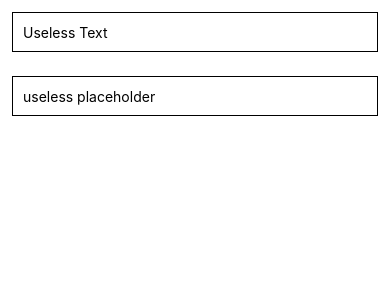
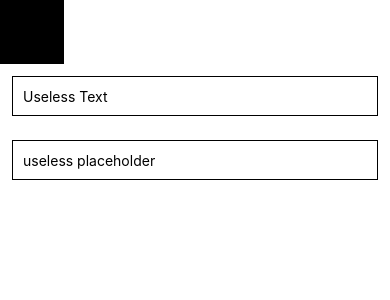
Before and after one commit to KimEunA97/KDT-2-Project-C-10, a React Native app in the folder PillGood/: screen / in a window 390 px wide. Shown: the top 300 px of the page. Built offline with nearby package versions, Linux system fonts and the light colour scheme.

Commit message:
statusBar 태그를 사용하면 상태바 부분부터 렌더링하는 모양이다.

```diff
--- a/PillGood/App.js
+++ b/PillGood/App.js
@@ -12,6 +12,8 @@ export default function App() {
   return (
 
     <View>
+      <Box></Box>
+
       <TextInputExample/>
     </View>
 
--- a/PillGood/componant/Box.js
+++ b/PillGood/componant/Box.js
@@ -6,12 +6,12 @@ import { StatusBar } from "expo-status-bar";
 
 function Box(props) {
   return <View style={[styles.box, props.rounded ? styles.rounded : null]}>
-    <StatusBar style="auto"></StatusBar>
   </View>
 }
 
 const styles = StyleSheet.create({
   box: {
+    padding: 10,
     width: 64,
     height: 64,
     backgroundColor: 'black',
```
